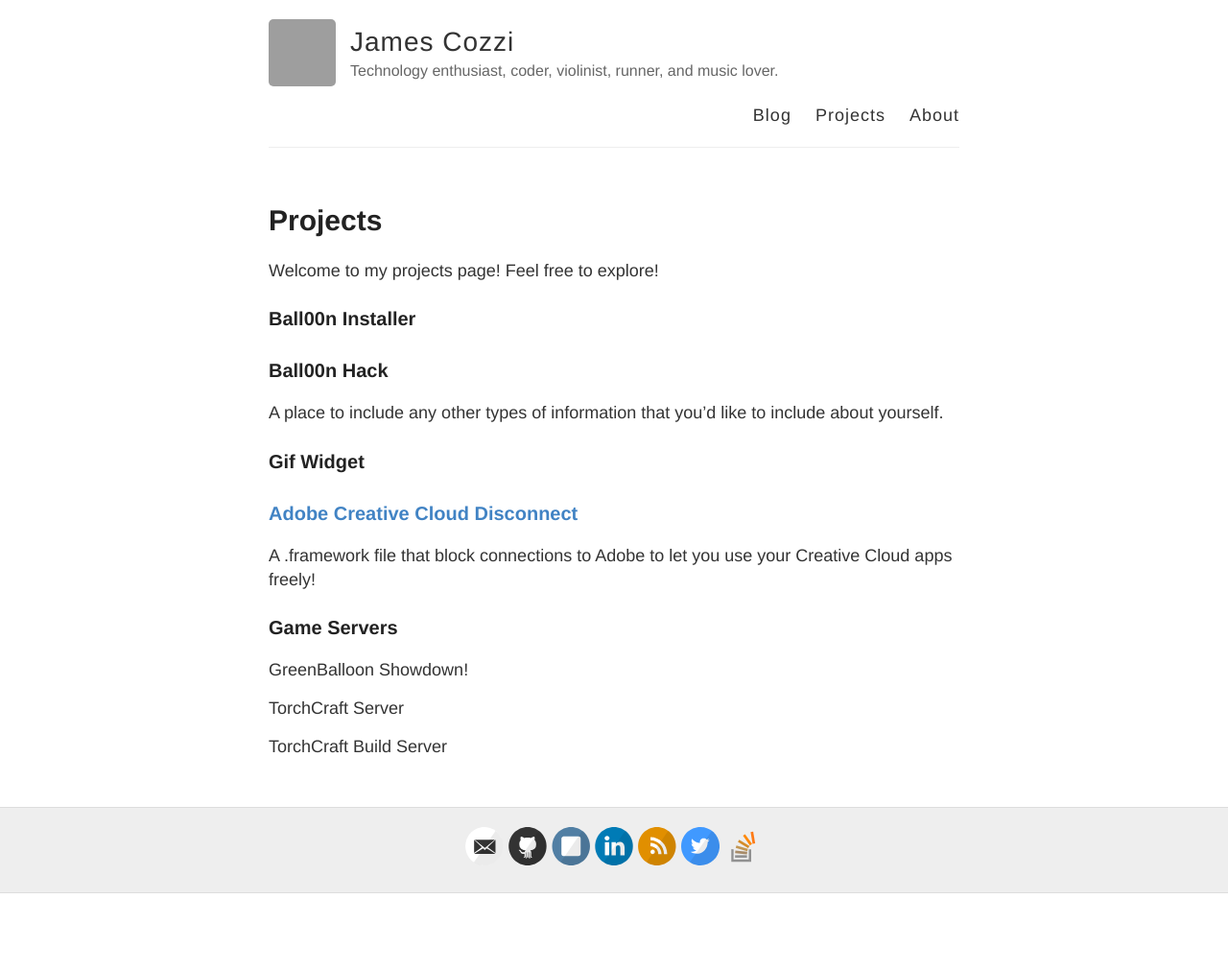
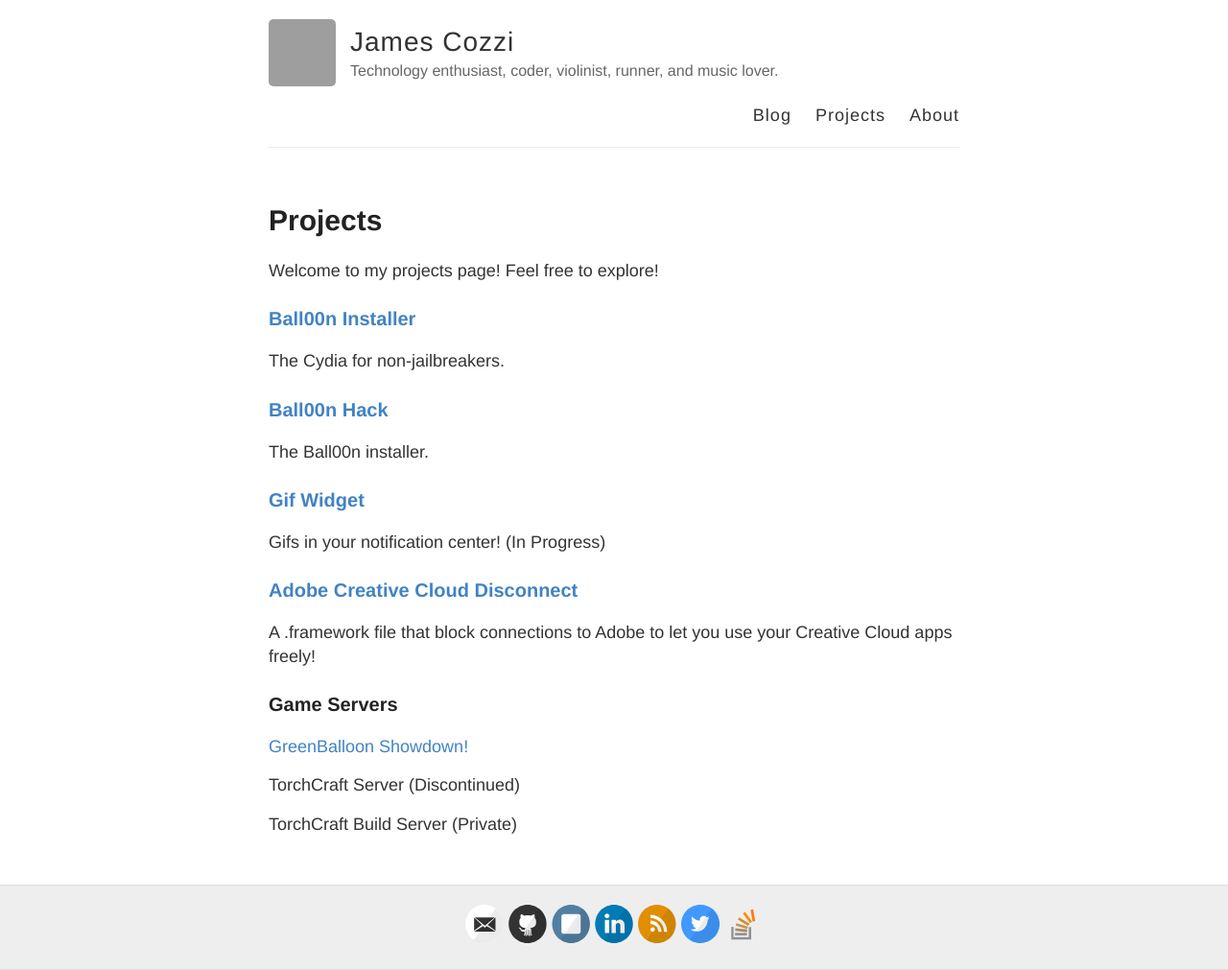
Before and after one commit to jcoz00/ball00n.github.io, a Jekyll site: the page built from projects.md, in a window 1280 px wide. Shown: the whole page at 96% size. Built offline with Jekyll 4.4.1, drawn with Linux system fonts in a browser that asks for light colours; Markdown is read by kramdown in place of the engine named in the settings; before the commit the page ends 931 px from its top, so only the background shows below that; grey boxes are pictures that could not be loaded.

Commit message:
projects

```diff
--- a/projects.md
+++ b/projects.md
@@ -6,13 +6,17 @@ permalink: /projects/
 
 Welcome to my projects page! Feel free to explore!
 
-### Ball00n Installer
+### [Ball00n Installer]({{ site.baseurl }}/Ball00n)
 
-### Ball00n Hack
+The Cydia for non-jailbreakers.
 
-A place to include any other types of information that you'd like to include about yourself.
+### [Ball00n Hack]({{ site.baseurl }}/ball00n-hack)
 
-### Gif Widget
+The Ball00n installer.
+
+### [Gif Widget]({{ site.baseurl }}/gif-widget)
+
+Gifs in your notification center! (In Progress)
 
 ### [Adobe Creative Cloud Disconnect]({{ site.baseurl }}/accd)
 
@@ -20,8 +24,8 @@ A .framework file that block connections to Adobe to let you use your Creative C
 
 ### Game Servers
 
-GreenBalloon Showdown!
+[GreenBalloon Showdown!]({{ greenballoon.psim.us }})
 
-TorchCraft Server
+TorchCraft Server (Discontinued)
 
-TorchCraft Build Server
+TorchCraft Build Server (Private)
```
